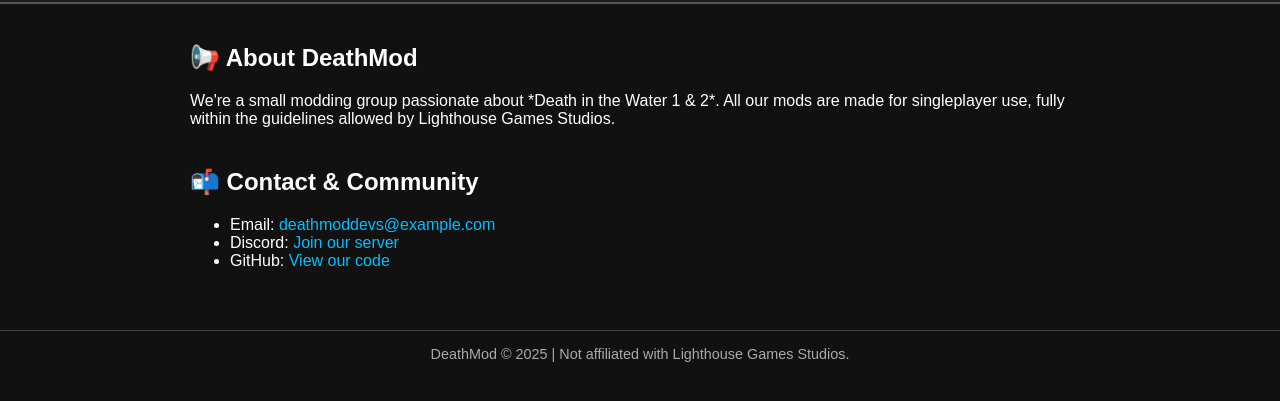
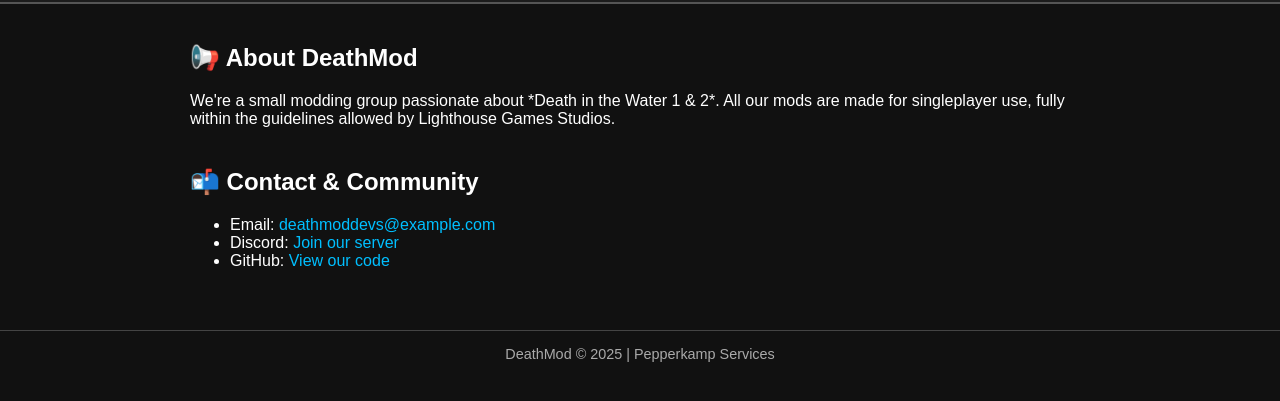
Before and after one commit to Thugcher/DeathMod, a plain HTML site: page index.html in a window 1280 px wide. Shown: the part 353-754 px from the top of the page. Drawn offline with Linux system fonts and the light colour scheme.

Commit message:
Update index.html

```diff
--- a/index.html
+++ b/index.html
@@ -119,7 +119,7 @@
 </div>
 
 <footer>
-  DeathMod © 2025 | Not affiliated with Lighthouse Games Studios.
+  DeathMod © 2025 | Pepperkamp Services
 </footer>
 
 </body>
```
